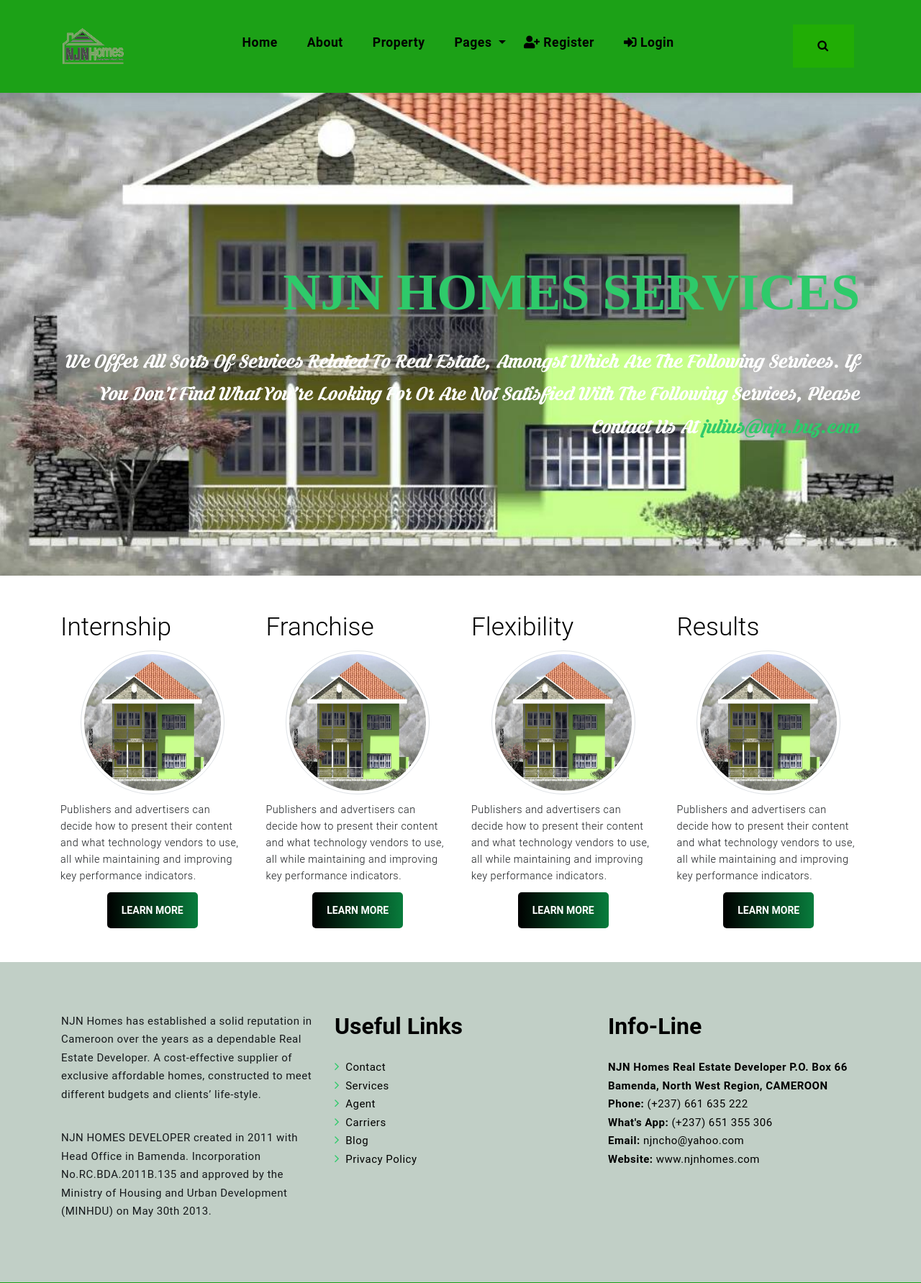
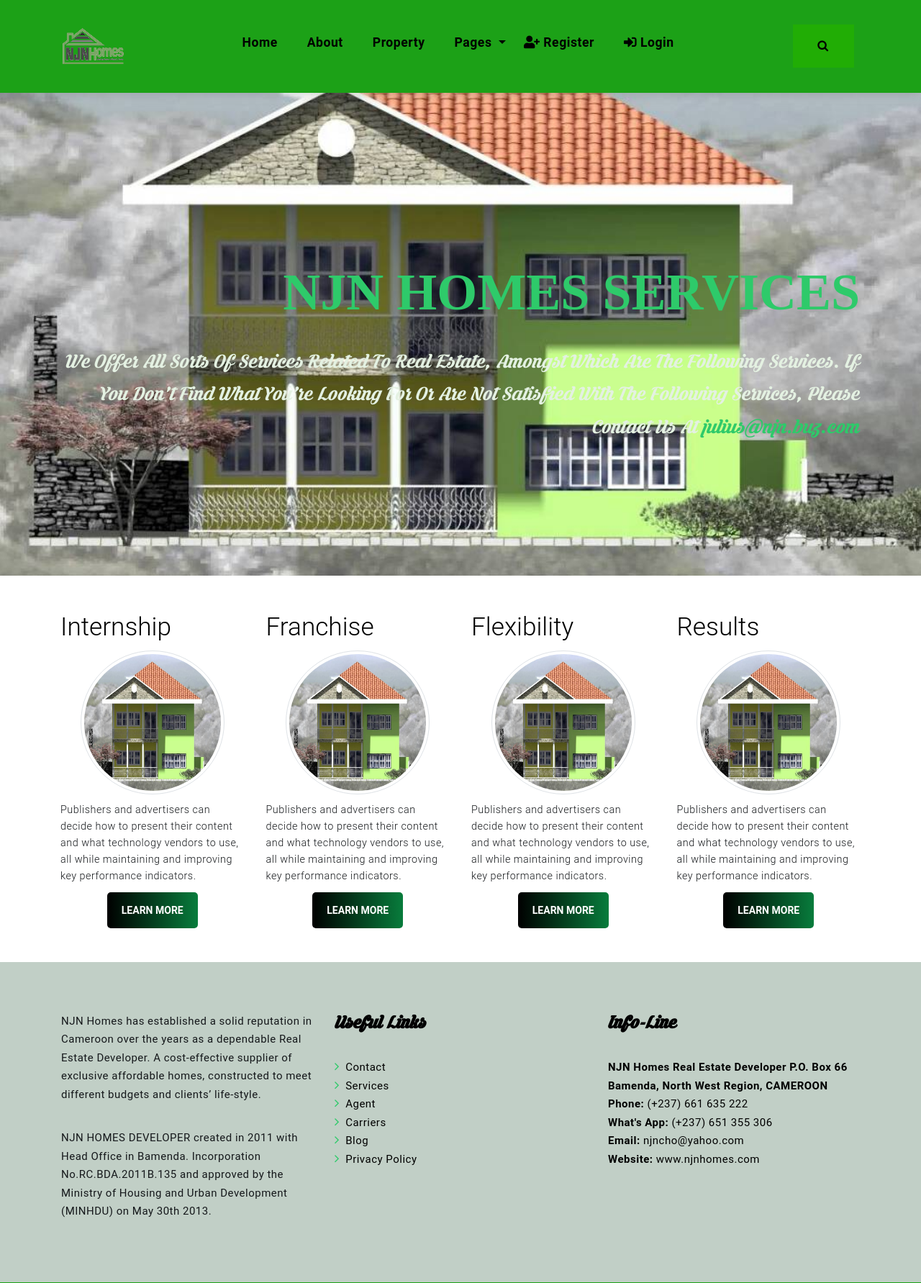
Before and after one commit to Brian10257/NJN-Homes, a Django app: page /services/services in a window 1280 px wide. Shown: the top 1783 px of the page at 72% size. Run offline with Django 3.2, Linux system fonts and the light colour scheme; some libraries are stand-ins or nearby versions; some web fonts are replaced.

Commit message:
My_commit

```diff
--- a/templates/base1.html
+++ b/templates/base1.html
@@ -271,7 +271,7 @@
         <div class="col-sm-12 col-md-4 section-md-t3">
           <div class="widget-a">
             <div class="w-header-a">
-              <h3 class="w-title-a text-brand" style="color: #000000;">Useful Links</h3>
+              <h3 class="w-title-a text-brand" style="color: #000000; font-family:krinkes_regular_personal_usRg;font-size:30px">Useful Links</h3>
             </div>
             <div class="w-body-a">
               <div class="w-body-a">
@@ -302,7 +302,7 @@
         <div class="col-sm-12 col-md-4 section-md-t3">
           <div class="widget-a">
             <div class="w-header-a">
-              <h3 class="w-title-a text-brand">Info-Line</h3>
+              <h3 class="w-title-a text-brand" style="color: #000000; font-family:krinkes_regular_personal_usRg; font-size:30px;">Info-Line</h3>
             </div>
             <div class="w-body-a">
               <ul class="list-unstyled">
--- a/templates/pages/services.html
+++ b/templates/pages/services.html
@@ -14,7 +14,7 @@ body{font-family: Roboto;}blockquote{border-color: #4ea2e3;}.display-1{font-fami
 <section class="header1 mbr-fullscreen" id="header1-0" style="background-image: url(/static/img/njnsr.jpg);">
     <div class="container intro-content">
         <h1 class="align-right mbr-bold display-1" style="font-family: Aclonica; color:#2eca6a; margin-top:200px;">NJN HOMES SERVICES</h1>
-        <h3 class="mbr-section-subtitle mbr-fonts-style align-right text-capitalize display-2" style="font-family: krinkes_regular_personal_usRg; color:#fff">
+        <h3 class="mbr-section-subtitle mbr-fonts-style align-right text-capitalize display-2" style="font-family: krinkes_regular_personal_usRg; color:rgb(228, 241, 226)">
         we offer all sorts of services related to real estate,
         amongst which are the following services. If you don't find what you're
         looking for or are not satisfied with the following services, please
--- a/templates/partials/_footer.html
+++ b/templates/partials/_footer.html
@@ -18,7 +18,7 @@
       <div class="col-sm-12 col-md-4 section-md-t3">
         <div class="widget-a">
           <div class="w-header-a">
-            <h3 class="w-title-a text-brand" style="color: #000000;">Useful Links</h3>
+            <h3 class="w-title-a text-brand" style="color: #000000; font-family:krinkes_regular_personal_usRg;">Useful Links</h3>
           </div>
           <div class="w-body-a">
             <div class="w-body-a">
@@ -49,7 +49,7 @@
       <div class="col-sm-12 col-md-4 section-md-t3">
         <div class="widget-a">
           <div class="w-header-a">
-            <h3 class="w-title-a text-brand">Info-Line</h3>
+            <h3 class="w-title-a text-brand" style="color: #000000; font-family:krinkes_regular_personal_usRg;">Info-Line</h3>
           </div>
           <div class="w-body-a">
             <ul class="list-unstyled">
```
